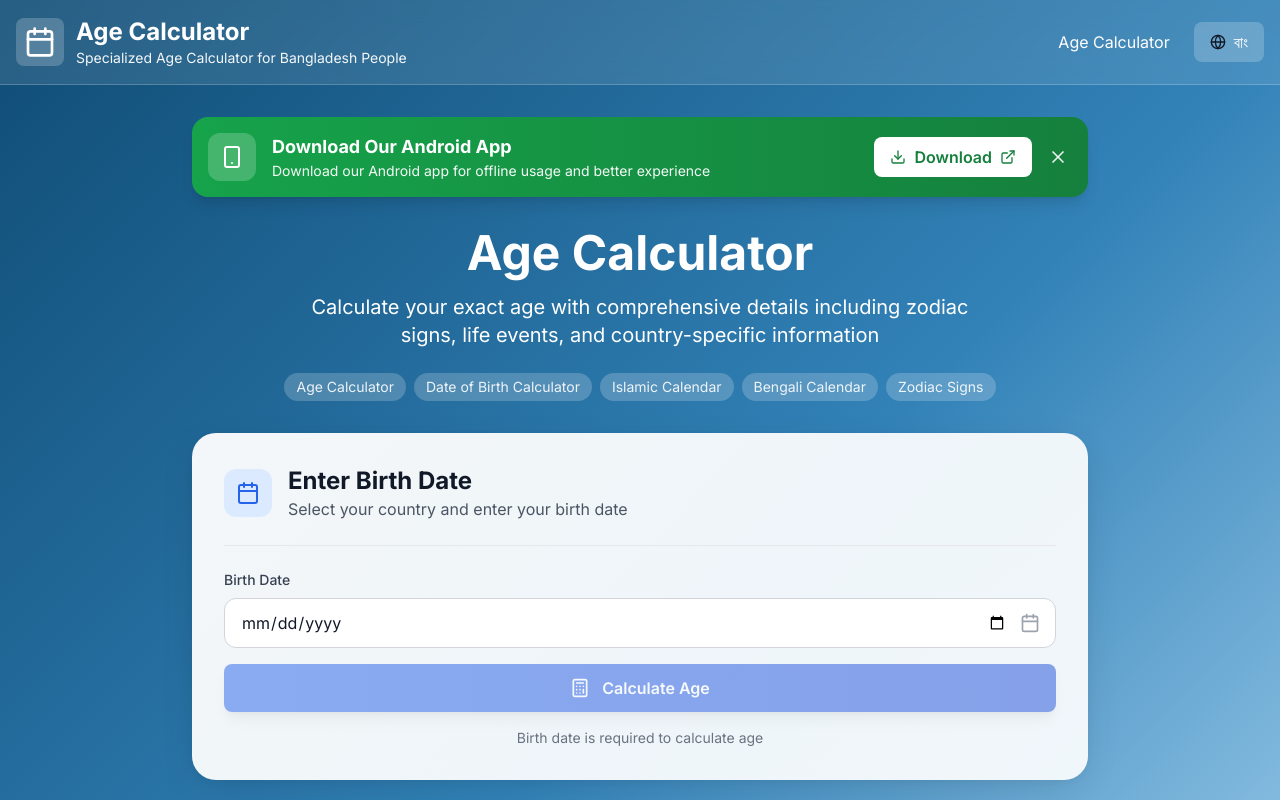
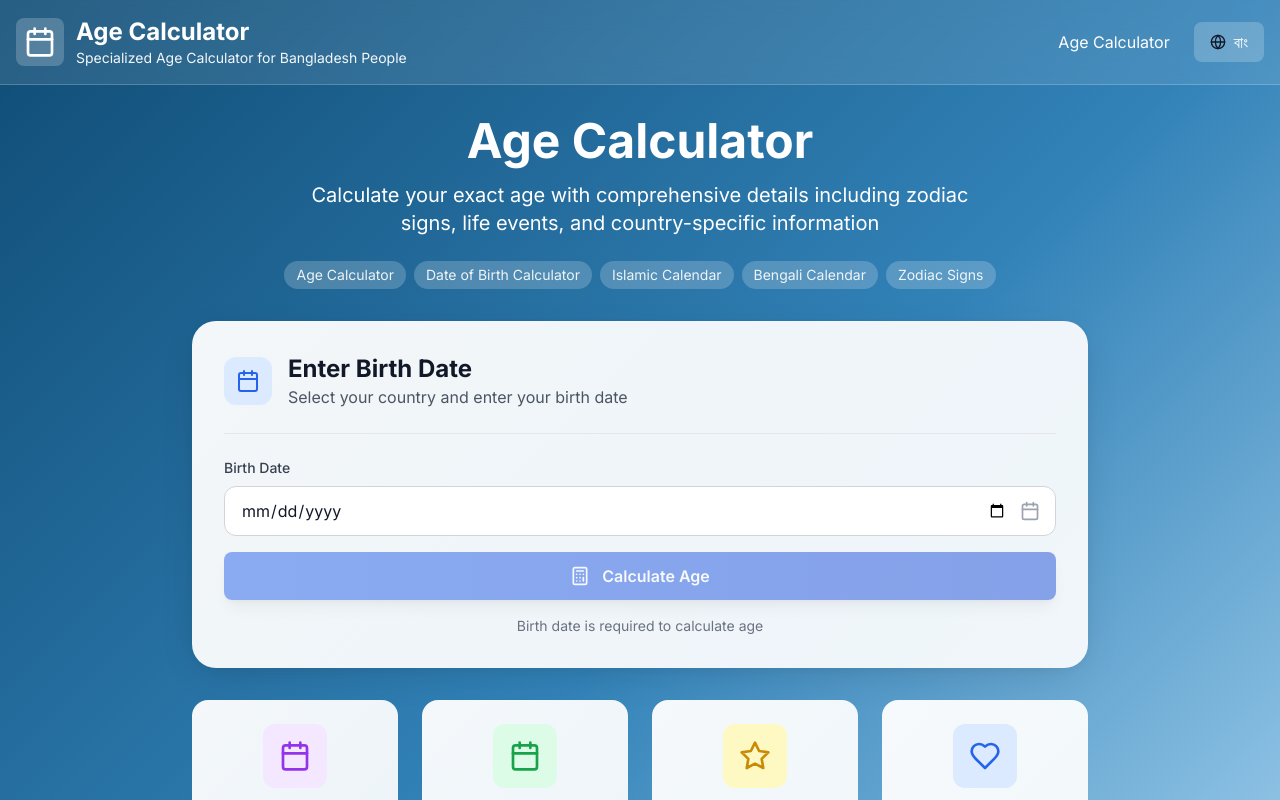
Before and after one commit to nayem121/Age-Calculator-Bangladesh-YEC, a Next.js app: page /en in a window 1280 px wide. Shown: the top 800 px of the page. Built offline with nearby package versions, Linux system fonts and the light colour scheme.

Commit message:
Remove Android App Banner promo from AgeCalculator component

```diff
--- a/src/components/AgeCalculator.tsx
+++ b/src/components/AgeCalculator.tsx
@@ -7,7 +7,6 @@ import { calculateAge, formatNumber, formatDate, convertToHijri, convertToBengal
 import { bangladeshData } from '@/data/country-data'
 import AgeResult from './AgeResult'
 import DatePicker from './DatePicker'
-import AndroidAppBanner from './AndroidAppBanner'
 
 interface AgeCalculatorProps {
   locale: string
@@ -73,8 +72,6 @@ export default function AgeCalculator({ locale }: AgeCalculatorProps) {
 
   return (
     <div className="max-w-4xl mx-auto space-y-8">
-      {/* Android App Banner */}
-      <AndroidAppBanner locale={locale} />
 
       {/* Hero Section */}
       <div className="text-center space-y-6 animate-fade-in">
```
